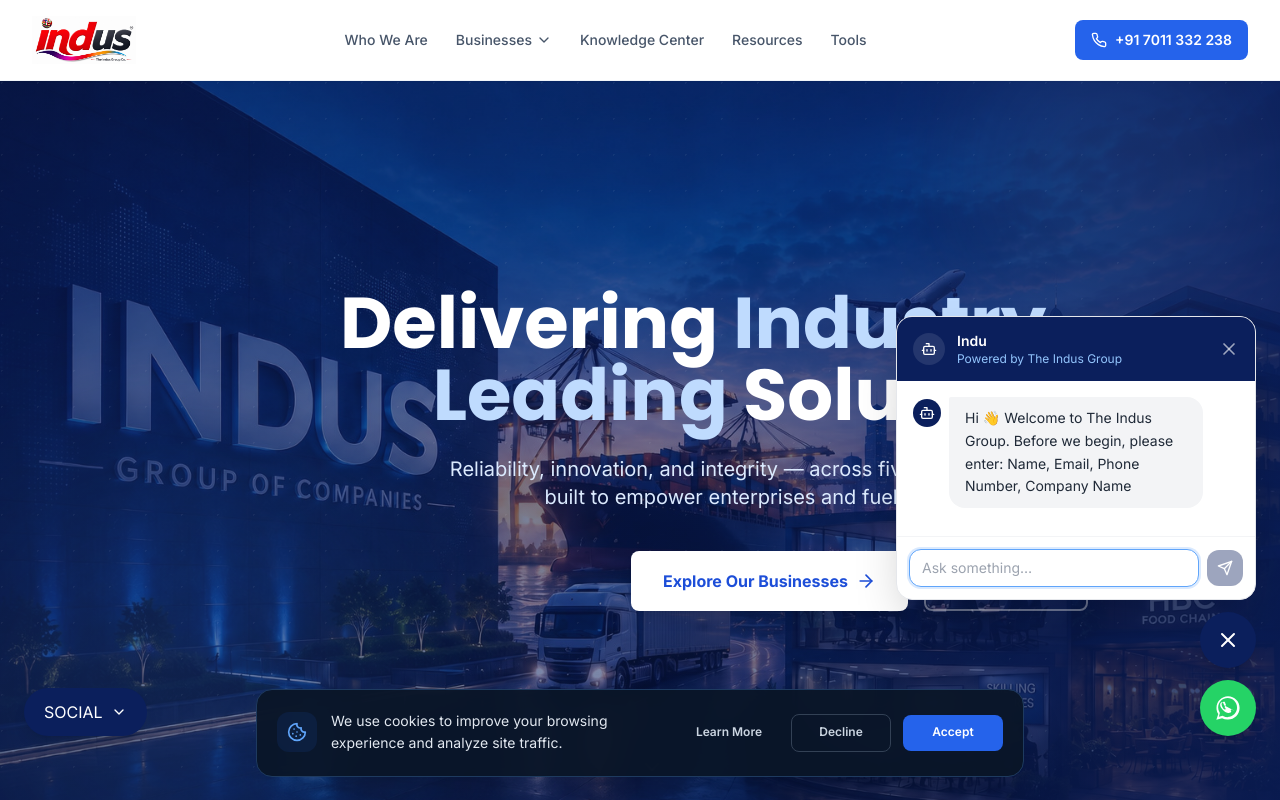
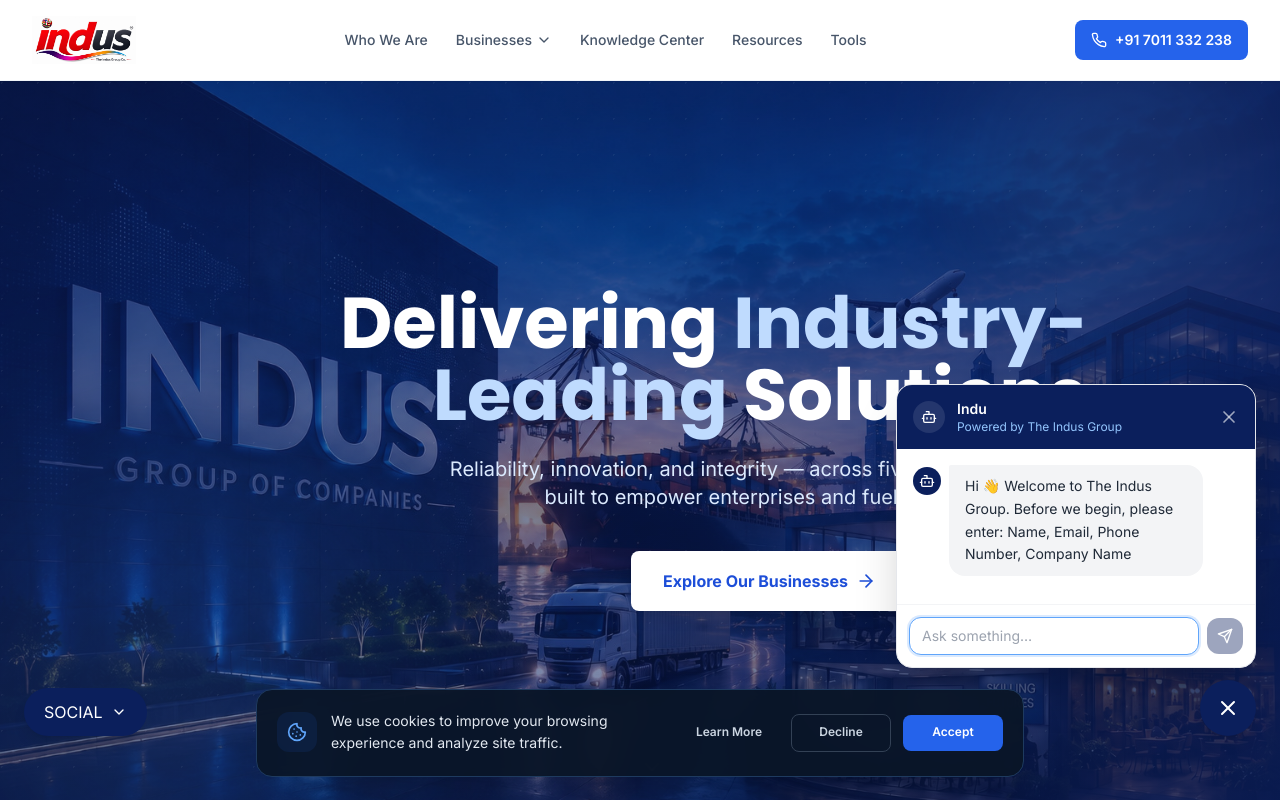
Before and after one commit to Abhishek6122008/indus-website, a Next.js app: page / in a window 1280 px wide. Shown: the top 800 px of the page. Built offline with nearby package versions, Linux system fonts and the light colour scheme.

Commit message:
removed redundant whatsapp button near chatbot

```diff
--- a/src/components/layout/Footer/index.jsx
+++ b/src/components/layout/Footer/index.jsx
@@ -572,20 +572,6 @@
       >
         {open ? <X className="w-6 h-6 text-white" /> : <Bot className="w-6 h-6 text-white" />}
       </button>
-
-      {/* WhatsApp button */}
-      <a
-        href="https://wa.me/917011332238"
-        target="_blank"
-        rel="noopener noreferrer"
-        className="w-14 h-14 rounded-full bg-[#25D366] shadow-lg flex items-center justify-center hover:bg-[#1ebe5b] transition-all hover:scale-105 active:scale-95"
-        aria-label="Chat on WhatsApp"
-      >
-        <svg viewBox="0 0 24 24" className="w-7 h-7 fill-white">
-          <path d="M17.472 14.382c-.297-.149-1.758-.867-2.03-.967-.273-.099-.471-.148-.67.15-.197.297-.767.966-.94 1.164-.173.199-.347.223-.644.075-.297-.15-1.255-.463-2.39-1.475-.883-.788-1.48-1.761-1.653-2.059-.173-.297-.018-.458.13-.606.149-.15.347-.392.521-.589.174-.197.232-.297.347-.495.116-.198.018-.495-.058-.694-.075-.198-.522-1.297-.715-1.781-.193-.484-.39-.418-.521-.426-.13-.008-.27-.001-.42-.001-.149 0-.388.05-.595.225-.198.174-.74.604-.92.85-.181.247-.396.692-.396.692s-.082 1.21.59 2.39c.671 1.18 1.34 2.094 1.34 2.094s.083.12.158.22c.075.099.198.123.297.123.099 0 .198-.005.297-.025.099-.02.198-.045.297-.07.792-.198 1.617-.396 2.39-.099.793.297 2.586 1.255 2.685 1.305.099.05.198.075.198.246s-.02.42-.05.594c-.198.396-.694.768-1.19.917-.495.149-1.04.149-1.535.05-.347-.07-.793-.198-1.337-.396-2.586-.99-4.275-3.624-4.4-3.797-.124-.173-1.014-1.354-1.014-2.58 0-1.227.643-1.83.867-2.078.223-.247.495-.31.66-.31.166 0 .331 0 .476.008.149.008.347-.057.546.42.198.475.683 1.667.743 1.79.06.123.099.27.02.42z" />
-          <path d="M12.04 2C6.578 2 2.13 6.448 2.13 11.91c0 1.965.578 3.788 1.578 5.314L2 22l4.91-1.29A9.866 9.866 0 0 0 12.04 21.82c5.462 0 9.91-4.448 9.91-9.91S17.502 2 12.04 2zm0 18.014a8.04 8.04 0 0 1-4.328-1.252l-.31-.198-3.226.847.86-3.146-.21-.323a8.052 8.052 0 0 1-1.246-4.32c0-4.46 3.633-8.09 8.094-8.09 4.46 0 8.09 3.63 8.09 8.09 0 4.46-3.63 8.092-8.09 8.092z" />
-        </svg>
-      </a>
     </div>
   )
 }
```
